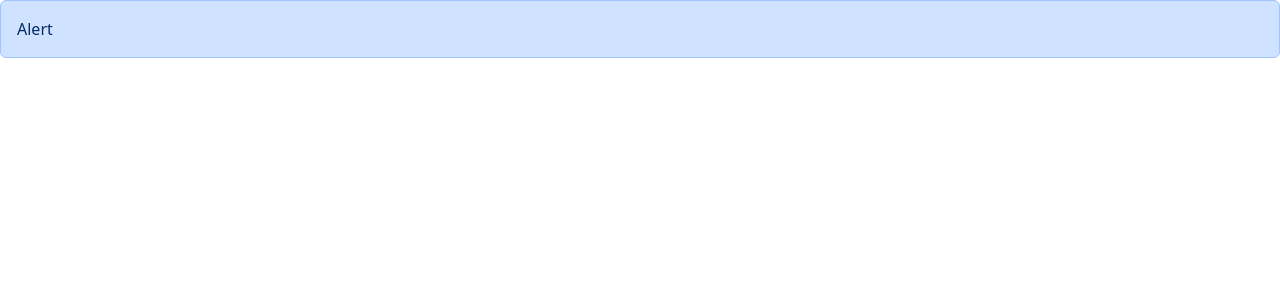
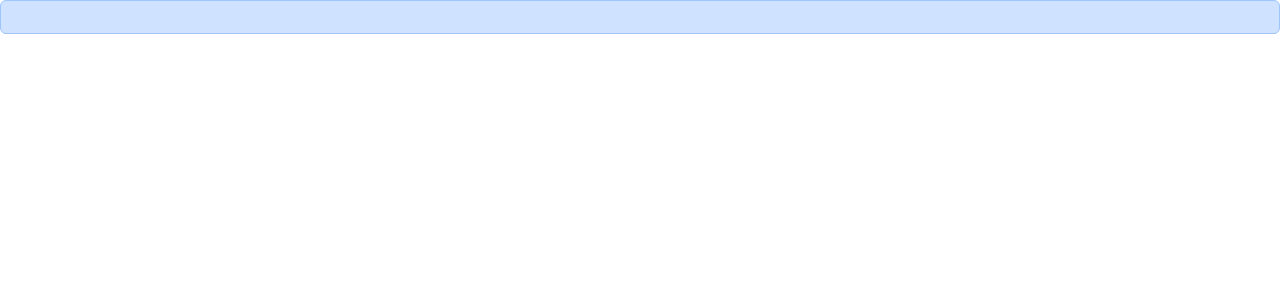
Before and after one commit to GusCavallin/react-sample-app, a React (Vite) app: page / in a window 1280 px wide. Shown: the top 300 px of the page. Built offline with nearby package versions, Linux system fonts and the light colour scheme.

Commit message:
Using the "children" prop within Alert (as a single string)

```diff
--- a/src/components/Alert.tsx
+++ b/src/components/Alert.tsx
@@ -1,7 +1,12 @@
 // Created with ES7+ pluging and "rafce" command
-const Alert = () => {
+
+interface Props {
+  children: string; // Supported by all componets
+}
+
+const Alert = ({ children }: Props) => {
   // Borrowed from https://getbootstrap.com/docs/6.0/components/alert/
-  return <div className="alert alert-primary">Alert</div>;
+  return <div className="alert alert-primary">{children}</div>;
 };
 
 export default Alert;
```
